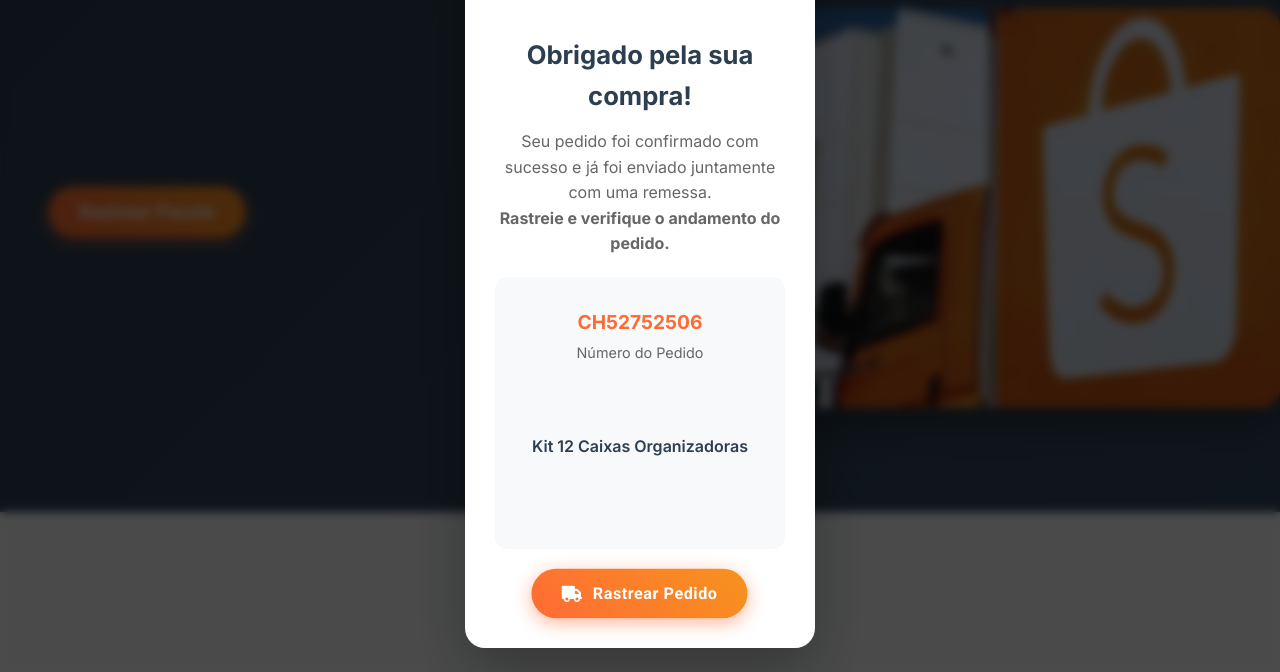
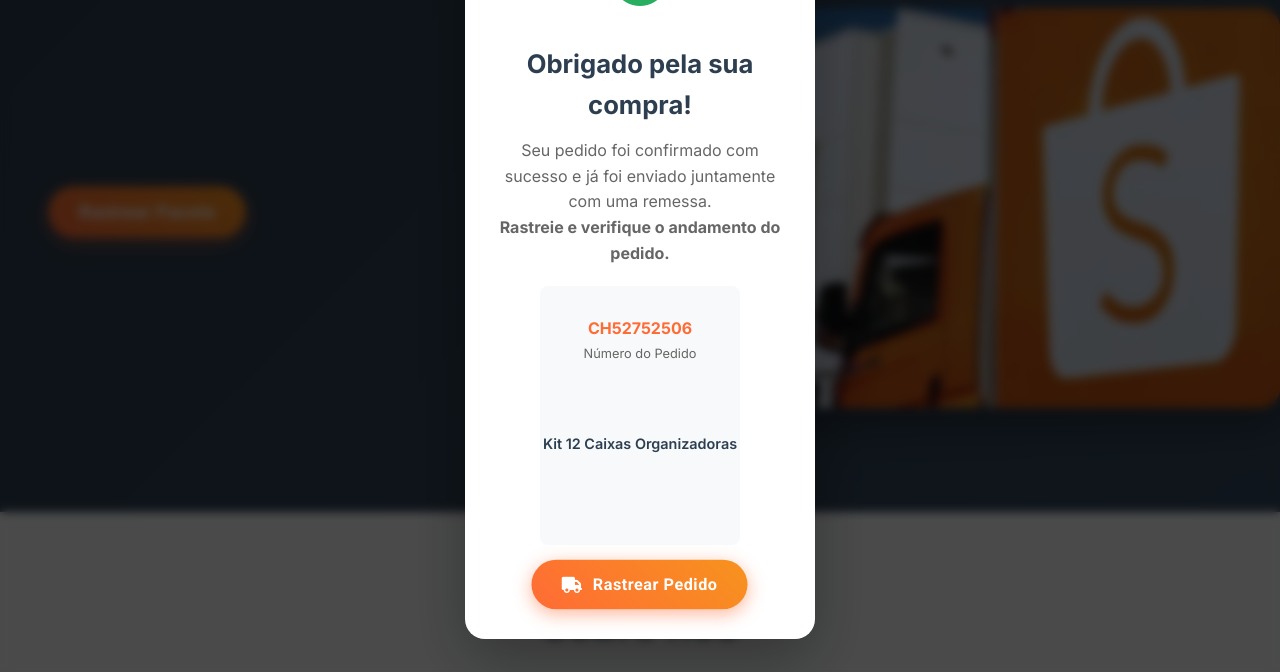
Before and after one commit to Mayconology/rastreio, a website built with Vite: page index.html in a window 1280 px wide. Shown: the part 128-800 px from the top of the page. Built offline with nearby package versions, Linux system fonts and the light colour scheme.

Commit message:
Reduce order details box size

```diff
--- a/index.html
+++ b/index.html
@@ -62,27 +62,31 @@
 
         .order-details {
             background: #f8f9fa;
-            border-radius: 12px;
-            padding: 20px;
-            margin-bottom: 20px;
+            border-radius: 8px;
+            padding: 12px;
+            margin-bottom: 15px;
+            max-width: 200px;
+            margin-left: auto;
+            margin-right: auto;
         }
 
         .order-number {
             font-weight: 700;
             color: #ff6b35;
-            font-size: 1.2rem;
-            margin-bottom: 3px;
+            font-size: 1rem;
+            margin-bottom: 2px;
         }
 
         .order-number-label {
-            font-size: 0.9rem;
+            font-size: 0.8rem;
             color: #666;
-            margin-bottom: 10px;
+            margin-bottom: 8px;
         }
 
         .order-summary {
             font-weight: 600;
             color: #2c3e50;
+            font-size: 0.9rem;
         }
 
         .track-order-popup-button {
```
Also changed, not shown: rastreamento.html (+11 -7 lines), dist/index.html, dist/rastreamento.html.
